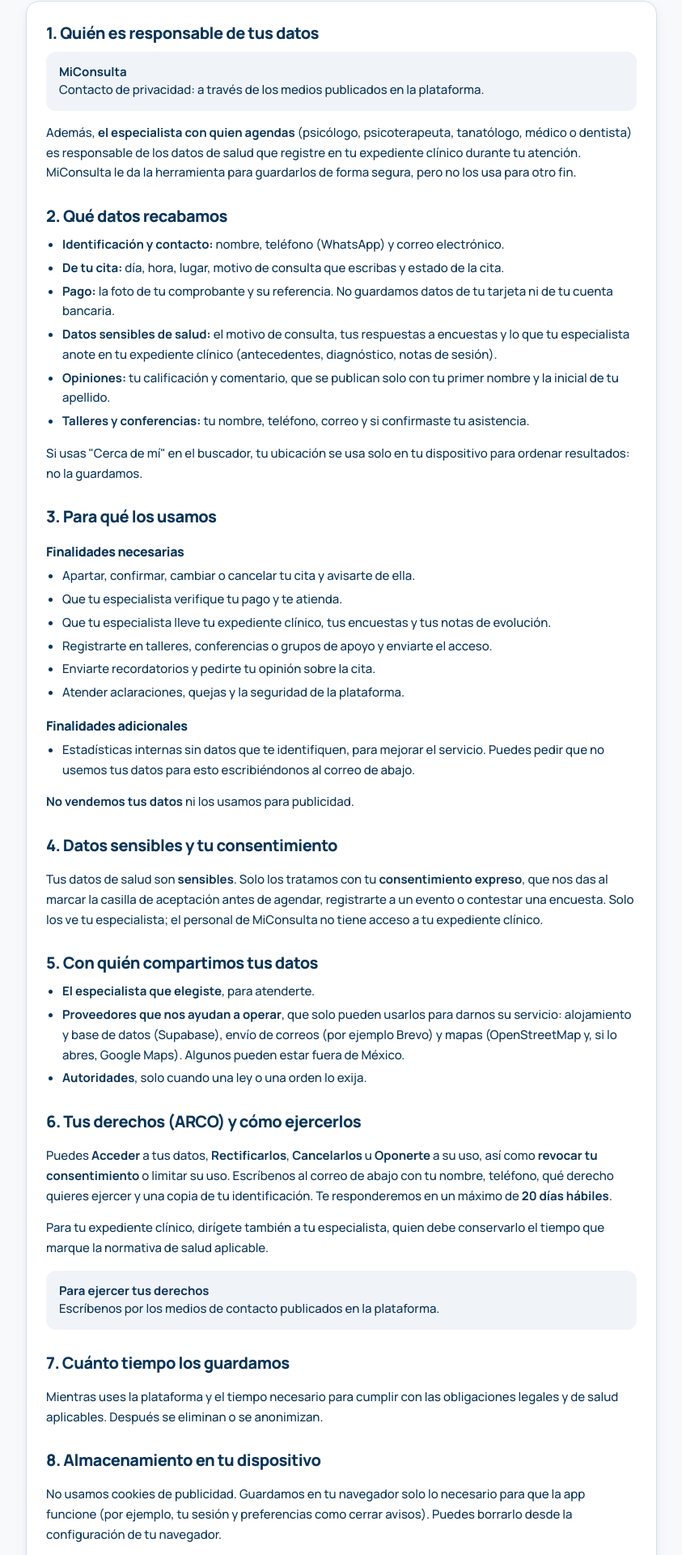
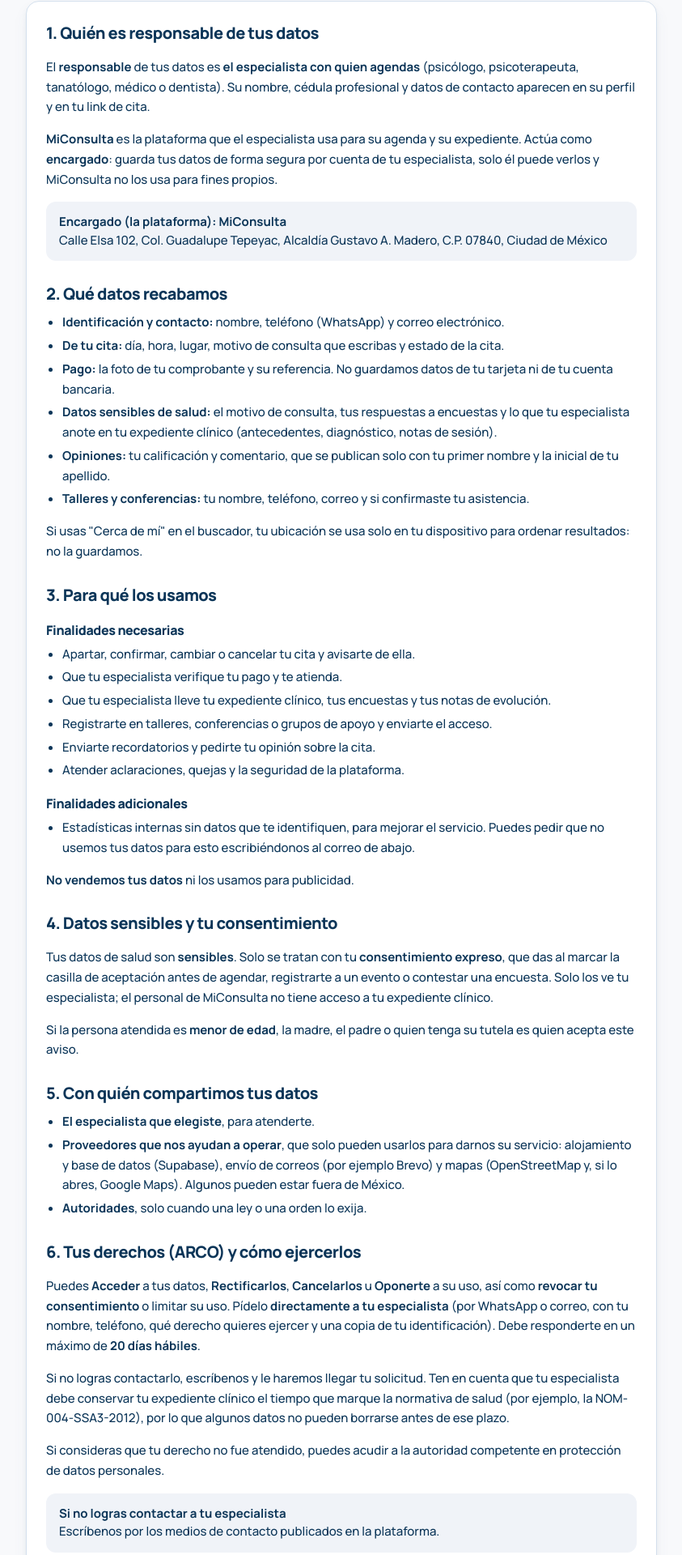
Before and after one commit to romeroR2402/psicoagenda, a plain HTML site: page aviso-privacidad.html in a window 1280 px wide. Shown: the part 301-2221 px from the top of the page at 81% size, without its empty margins (218-1061 px from the left). Drawn offline with nearby package versions, Linux system fonts and the light colour scheme; no server answers.

Commit message:
Skill de abogado; aviso: el especialista es responsable de sus pacientes y MiConsulta encargado; domicilio del responsable
Co-Authored-By: Claude Opus 5.5 <noreply@anthropic.com>
Claude-Session: https://claude.ai/code/session_016qdkSeV8iRShpwecxhQMZZ

```diff
--- a/aviso-privacidad.html
+++ b/aviso-privacidad.html
@@ -49,8 +49,9 @@
 
   <article class="legal" id="t-pac">
     <h2>1. Quién es responsable de tus datos</h2>
+    <p>El <b>responsable</b> de tus datos es <b>el especialista con quien agendas</b> (psicólogo, psicoterapeuta, tanatólogo, médico o dentista). Su nombre, cédula profesional y datos de contacto aparecen en su perfil y en tu link de cita.</p>
+    <p><b>MiConsulta</b> es la plataforma que el especialista usa para su agenda y su expediente. Actúa como <b>encargado</b>: guarda tus datos de forma segura por cuenta de tu especialista, solo él puede verlos y MiConsulta no los usa para fines propios.</p>
     <div class="resp" id="resp-p"></div>
-    <p>Además, <b>el especialista con quien agendas</b> (psicólogo, psicoterapeuta, tanatólogo, médico o dentista) es responsable de los datos de salud que registre en tu expediente clínico durante tu atención. MiConsulta le da la herramienta para guardarlos de forma segura, pero no los usa para otro fin.</p>
 
     <h2>2. Qué datos recabamos</h2>
     <ul>
@@ -78,7 +79,8 @@
     <p><b>No vendemos tus datos</b> ni los usamos para publicidad.</p>
 
     <h2>4. Datos sensibles y tu consentimiento</h2>
-    <p>Tus datos de salud son <b>sensibles</b>. Solo los tratamos con tu <b>consentimiento expreso</b>, que nos das al marcar la casilla de aceptación antes de agendar, registrarte a un evento o contestar una encuesta. Solo los ve tu especialista; el personal de MiConsulta no tiene acceso a tu expediente clínico.</p>
+    <p>Tus datos de salud son <b>sensibles</b>. Solo se tratan con tu <b>consentimiento expreso</b>, que das al marcar la casilla de aceptación antes de agendar, registrarte a un evento o contestar una encuesta. Solo los ve tu especialista; el personal de MiConsulta no tiene acceso a tu expediente clínico.</p>
+    <p>Si la persona atendida es <b>menor de edad</b>, la madre, el padre o quien tenga su tutela es quien acepta este aviso.</p>
 
     <h2>5. Con quién compartimos tus datos</h2>
     <ul>
@@ -88,8 +90,10 @@
     </ul>
 
     <h2>6. Tus derechos (ARCO) y cómo ejercerlos</h2>
-    <p>Puedes <b>Acceder</b> a tus datos, <b>Rectificarlos</b>, <b>Cancelarlos</b> u <b>Oponerte</b> a su uso, así como <b>revocar tu consentimiento</b> o limitar su uso. Escríbenos al correo de abajo con tu nombre, teléfono, qué derecho quieres ejercer y una copia de tu identificación. Te responderemos en un máximo de <b>20 días hábiles</b>.</p>
-    <p>Para tu expediente clínico, dirígete también a tu especialista, quien debe conservarlo el tiempo que marque la normativa de salud aplicable.</p>
+    <p>Puedes <b>Acceder</b> a tus datos, <b>Rectificarlos</b>, <b>Cancelarlos</b> u <b>Oponerte</b> a su uso, así como <b>revocar tu consentimiento</b> o limitar su uso.
+      Pídelo <b>directamente a tu especialista</b> (por WhatsApp o correo, con tu nombre, teléfono, qué derecho quieres ejercer y una copia de tu identificación). Debe responderte en un máximo de <b>20 días hábiles</b>.</p>
+    <p>Si no logras contactarlo, escríbenos y le haremos llegar tu solicitud. Ten en cuenta que tu especialista debe conservar tu expediente clínico el tiempo que marque la normativa de salud (por ejemplo, la NOM-004-SSA3-2012), por lo que algunos datos no pueden borrarse antes de ese plazo.</p>
+    <p>Si consideras que tu derecho no fue atendido, puedes acudir a la autoridad competente en protección de datos personales.</p>
     <div class="resp" id="arco-p"></div>
 
     <h2>7. Cuánto tiempo los guardamos</h2>
@@ -126,7 +130,8 @@
     <p>Tu perfil público (nombre, foto, título, cédula, servicios, precios, consultorios, horarios y opiniones) es visible para cualquier persona cuando decides publicarlo.</p>
 
     <h2>4. Los datos de tus pacientes</h2>
-    <p>Eres <b>responsable</b> de los datos de salud que registras de tus pacientes (expediente clínico, notas y encuestas). MiConsulta actúa como <b>encargado</b>: los guarda de forma segura y solo tú puedes verlos. Te comprometes a usarlos únicamente para la atención de tus pacientes, mantener su confidencialidad y cumplir con la normativa de salud y de protección de datos aplicable.</p>
+    <p>Eres el <b>responsable</b> de los datos de <b>tus pacientes</b>: contacto, citas, comprobantes, expediente clínico, notas, encuestas y asistentes a tus talleres. MiConsulta actúa como <b>encargado</b>: los guarda de forma segura por tu cuenta, solo tú puedes verlos y no los usa para fines propios.</p>
+    <p>Te comprometes a usarlos únicamente para la atención de tus pacientes, mantener el secreto profesional, conservar el expediente clínico el tiempo que marque la normativa de salud (por ejemplo, la NOM-004-SSA3-2012) y <b>atender las solicitudes ARCO de tus pacientes</b> en un máximo de 20 días hábiles. Si una solicitud nos llega a nosotros, te la haremos llegar.</p>
 
     <h2>5. Con quién compartimos tus datos</h2>
     <ul>
@@ -136,7 +141,7 @@
     </ul>
 
     <h2>6. Tus derechos (ARCO)</h2>
-    <p>Puedes acceder, rectificar, cancelar u oponerte al uso de tus datos, y revocar tu consentimiento, escribiendo al correo de abajo. Muchos datos los puedes corregir tú mismo desde <b>Mi perfil</b>. Respondemos en un máximo de <b>20 días hábiles</b>.</p>
+    <p>Puedes acceder, rectificar, cancelar u oponerte al uso de tus datos, y revocar tu consentimiento, escribiendo al correo o al domicilio de arriba. Muchos datos los puedes corregir tú mismo desde <b>Mi perfil</b>. Respondemos en un máximo de <b>20 días hábiles</b>. Si consideras que tu derecho no fue atendido, puedes acudir a la autoridad competente en protección de datos personales.</p>
     <div class="resp" id="arco-e"></div>
 
     <h2>7. Cambios a este aviso</h2>
@@ -158,10 +163,13 @@ document.addEventListener('click', e => { const b = e.target.closest('[data-t]')
 (async () => {
   let d = {};
   if (sb) { const r = await sb.rpc('public_privacy'); if (!r.error && r.data) d = r.data; }
+  // Domicilio del responsable (si no está capturado en Administración → Ajustes)
+  d.address = d.address || 'Calle Elsa 102, Col. Guadalupe Tepeyac, Alcaldía Gustavo A. Madero, C.P. 07840, Ciudad de México';
   const owner = d.owner || 'MiConsulta', mail = d.email || d.contact || '';
   const resp = `<b>${esc(owner)}</b>${d.address ? esc(d.address) + '<br>' : ''}${mail ? `Contacto de privacidad: ${/@/.test(mail) ? `<a href="mailto:${esc(mail)}">${esc(mail)}</a>` : esc(mail)}` : 'Contacto de privacidad: a través de los medios publicados en la plataforma.'}`;
-  ['resp-p', 'resp-e'].forEach(id => document.getElementById(id).innerHTML = resp);
-  ['arco-p', 'arco-e'].forEach(id => document.getElementById(id).innerHTML = `<b>Para ejercer tus derechos</b>${mail ? (/@/.test(mail) ? `<a href="mailto:${esc(mail)}?subject=${encodeURIComponent('Derechos ARCO')}">${esc(mail)}</a>` : esc(mail)) : 'Escríbenos por los medios de contacto publicados en la plataforma.'}`);
+  document.getElementById('resp-e').innerHTML = resp;
+  document.getElementById('resp-p').innerHTML = `<b>Encargado (la plataforma): ${esc(owner)}</b>${d.address ? esc(d.address) + '<br>' : ''}${mail ? `Contacto: ${/@/.test(mail) ? `<a href="mailto:${esc(mail)}">${esc(mail)}</a>` : esc(mail)}` : ''}`;
+  ['arco-p', 'arco-e'].forEach(id => document.getElementById(id).innerHTML = `<b>${id === 'arco-p' ? 'Si no logras contactar a tu especialista' : 'Para ejercer tus derechos'}</b>${mail ? (/@/.test(mail) ? `<a href="mailto:${esc(mail)}?subject=${encodeURIComponent('Derechos ARCO')}">${esc(mail)}</a>` : esc(mail)) : 'Escríbenos por los medios de contacto publicados en la plataforma.'}`);
   document.getElementById('upd').textContent = 'Última actualización: ' + new Date((d.updated || '2026-11-23') + 'T12:00:00Z').toLocaleDateString('es-MX', { timeZone: 'UTC', day: 'numeric', month: 'long', year: 'numeric' });
 })();
 })();
--- a/sw.js
+++ b/sw.js
@@ -1,7 +1,7 @@
 // MiConsulta como app: guarda las páginas en el celular para abrirlas rápido y aunque falle la conexión.
 // Siempre intenta primero la red (para tener la última versión); si no hay conexión, usa la copia guardada.
 // Supabase, mapas y fuentes pasan directo (no se guardan).
-const C = 'miconsulta-v2', BASE = new URL('./', self.location).href;
+const C = 'miconsulta-v3', BASE = new URL('./', self.location).href;
 const FILES = ['./', 'index.html', 'perfil.html', 'cita.html', 'evento.html', 'eventos.html', 'responder.html', 'aviso-privacidad.html', 'panel.html', 'admin.html',
   'assets/app.css', 'assets/common.js', 'config.js', 'site.webmanifest', 'assets/favicon.svg', 'assets/favicon-32.png', 'assets/favicon-192.png', 'assets/icon-512.png'];
 
```
Also changed, not shown: admin.html (+1 -1 lines), evento.html (+1 -1 lines), panel.html (+1 -1 lines), perfil.html (+1 -1 lines), responder.html (+1 -1 lines), 2 other files.
